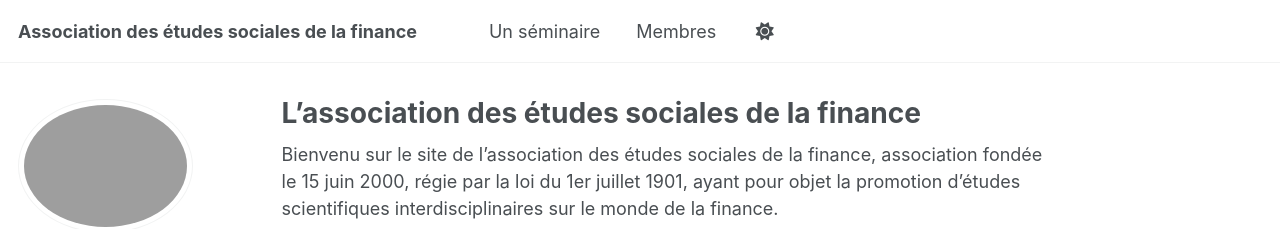
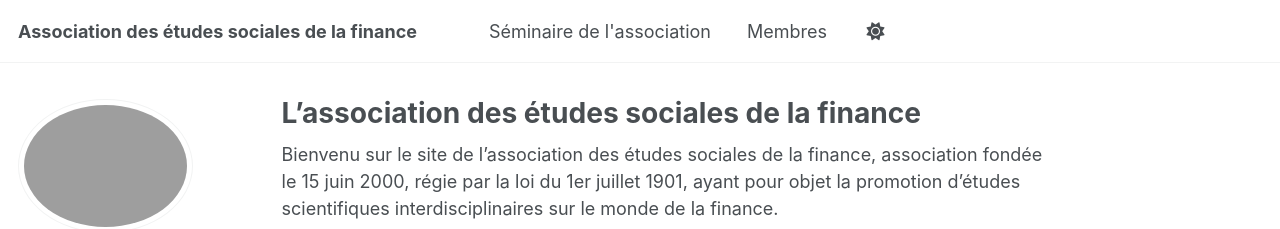
Before and after one commit to ssfa-aesf/ssfa-aesf.github.io, a Jekyll site: the page built from _pages/about.md, in a window 1280 px wide. Shown: the top 229 px of the page. Built offline with Jekyll 4.4.1, drawn with Linux system fonts in a browser that asks for light colours; a script that is not in the unit is left out.

Commit message:
Update navigation.yml

```diff
--- a/_data/navigation.yml
+++ b/_data/navigation.yml
@@ -8,7 +8,7 @@
 #      Markdown formatted page while the second is generated using JSON.
 
 main:
-  - title: "Un séminaire"
+  - title: "Séminaire de l'association"
     url: /séminaire/
 
   - title: "Membres"
```
